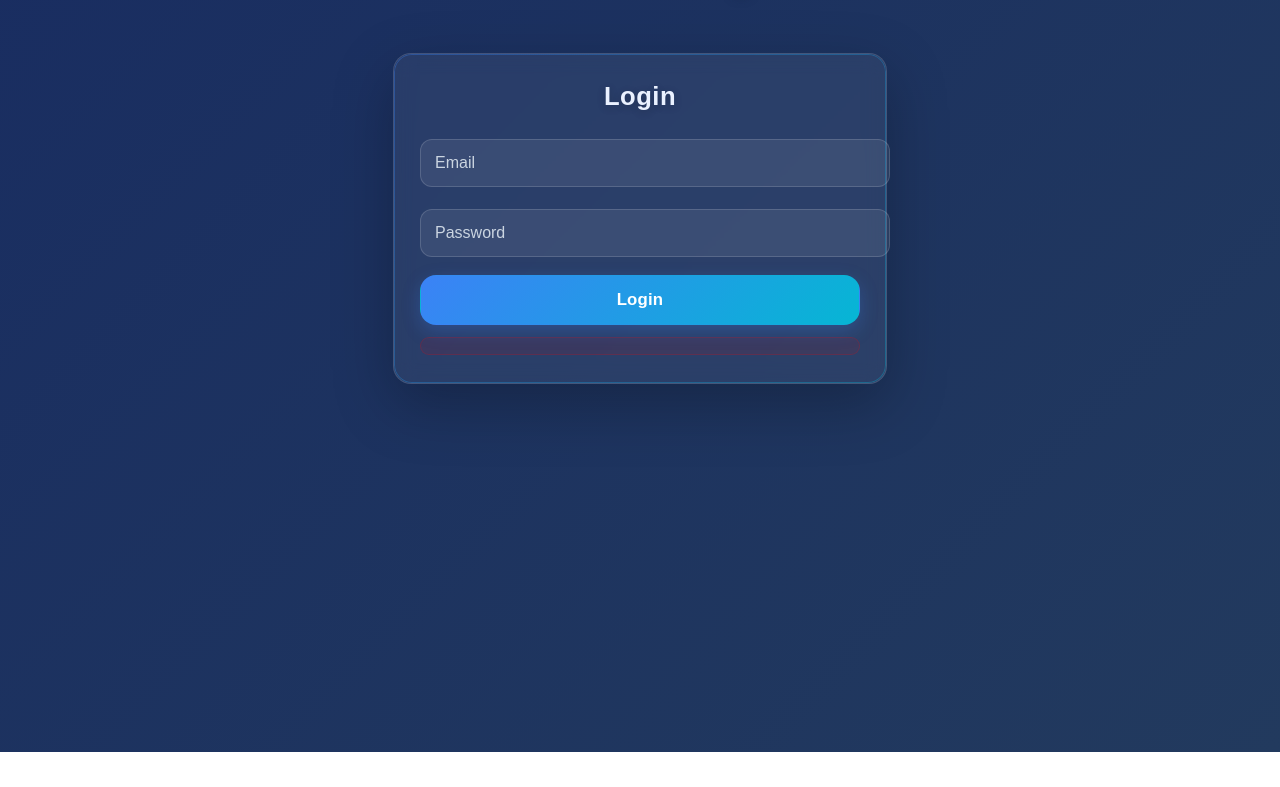
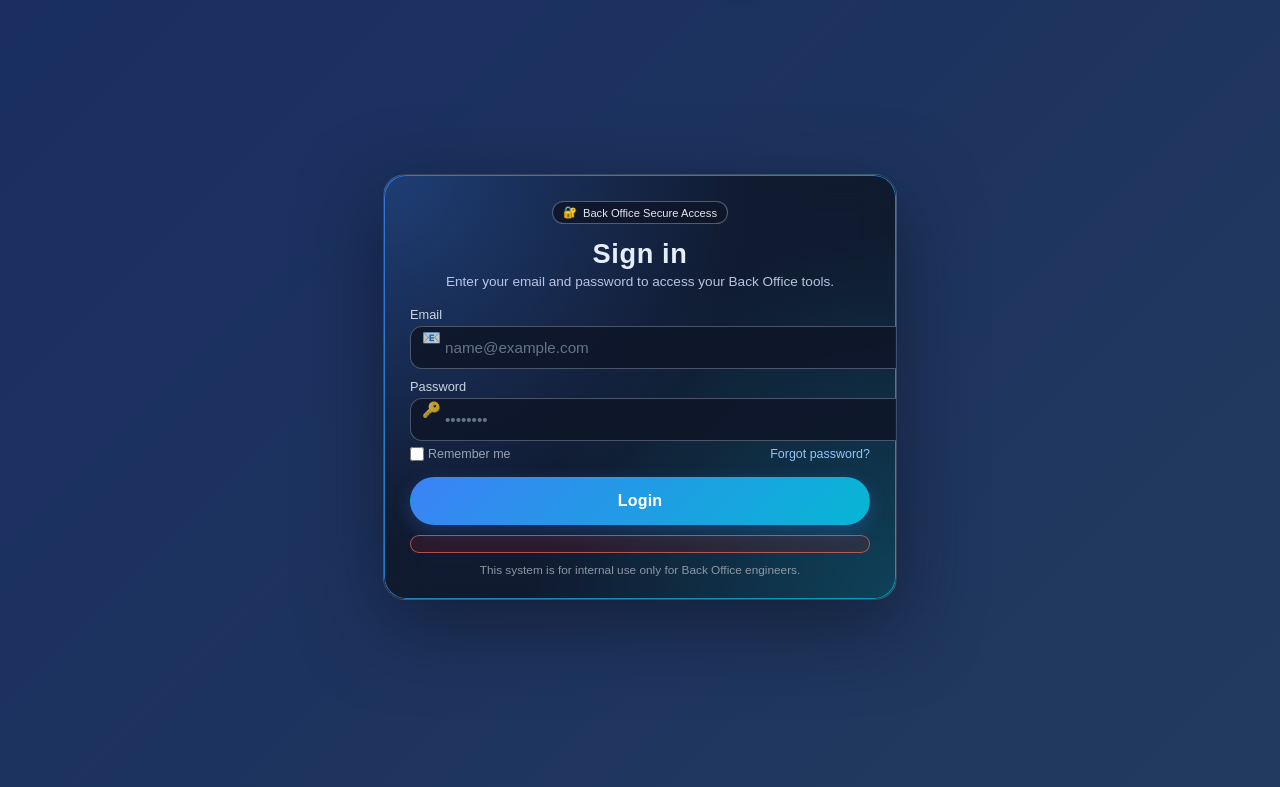
Before and after one commit to MRmisse/Back_Office-Moha, a plain HTML site: page index_TEST.html in a window 1280 px wide. Shown: the part 88-875 px from the top of the page. Before the commit the page ends 840 px from the top, so only its background shows below. Drawn offline with nearby package versions, Linux system fonts and the light colour scheme.

Commit message:
Update index_TEST.html

```diff
--- a/index_TEST.html
+++ b/index_TEST.html
@@ -2,12 +2,11 @@
 <html lang="en">
 <head>
     <meta charset="UTF-8" />
+    <title>Back Office Engineer</title>
     <meta name="viewport" content="width=device-width, initial-scale=1.0" />
-    <title>Back Office Engineer</title>
 
-    <!-- Modal + Main Styles -->
     <style>
-        /* Modal styles - modern, larger, matching page design */
+        /* ================== Modal Styles ================== */
         .modal-overlay {
             position: fixed;
             top: 0; left: 0; right: 0; bottom: 0;
@@ -86,7 +85,7 @@
             transform: scale(1.08) rotate(-2deg);
         }
 
-        /* Main page styles */
+        /* ================== العامة ================== */
         body {
             background: linear-gradient(135deg, #192d61 0%, #223a5e 100%);
             font-family: 'Cairo', Arial, sans-serif;
@@ -114,7 +113,6 @@
             --bg-end: #223a5e;
             --btn-bg-start: #3b82f6;
             --btn-bg-end: #06b6d4;
-            --btn-text: #ffffff;
             --btn-hover-start: #2563eb;
             --btn-hover-end: #0891b2;
             --btn-shadow: 0 6px 18px rgba(59,130,246,0.25);
@@ -133,11 +131,11 @@
             width: min(96%, 1200px);
         }
 
-        /* Unified modern button style */
+        /* ================== الأزرار ================== */
         button, .button, .dropbtn {
             appearance: none;
             background: linear-gradient(135deg, var(--btn-bg-start), var(--btn-bg-end));
-            color: var(--btn-text);
+            color: #ffffff;
             border: 1px solid transparent;
             border-radius: var(--radius);
             padding: 14px 16px;
@@ -180,96 +178,7 @@
             box-shadow: none;
         }
 
-        /* Login card */
-        .login-box {
-            max-width: 440px;
-            margin: 56px auto 0;
-            padding: 28px 26px;
-            background: rgba(255, 255, 255, 0.06);
-            border: 1px solid rgba(255,255,255,0.12);
-            border-radius: 18px;
-            -webkit-backdrop-filter: blur(10px);
-            backdrop-filter: blur(10px);
-            box-shadow: 0 20px 60px rgba(0,0,0,0.25);
-            display: flex;
-            flex-direction: column;
-            align-items: stretch;
-            position: relative;
-        }
-        .login-box::before {
-            content: '';
-            position: absolute;
-            inset: 0;
-            border-radius: 18px;
-            padding: 1px;
-            background: linear-gradient(135deg, rgba(59,130,246,0.35), rgba(6,182,212,0.35));
-            mask: linear-gradient(#000 0 0) content-box, linear-gradient(#000 0 0);
-            -webkit-mask: linear-gradient(#000 0 0) content-box, linear-gradient(#000 0 0);
-            -webkit-mask-composite: xor;
-            mask-composite: exclude;
-            pointer-events: none;
-        }
-        .login-box h2 {
-            margin: 0 0 18px 0;
-            color: #eaf1ff;
-            font-size: 1.6rem;
-            letter-spacing: .5px;
-            text-align: center;
-            text-shadow: 0 2px 8px rgba(0,0,0,0.2);
-        }
-        .login-box input {
-            width: 100%;
-            padding: 14px 14px;
-            margin: 10px 0 12px;
-            border: 1px solid rgba(255,255,255,0.15);
-            border-radius: 12px;
-            background: rgba(255,255,255,0.08);
-            color: #ffffff;
-            font-size: 1rem;
-            outline: none;
-            transition: border-color 160ms ease, box-shadow 160ms ease, background 160ms ease;
-        }
-        .login-box input::placeholder {
-            color: #cbd5e1;
-        }
-        .login-box input:focus {
-            border-color: rgba(59,130,246,0.6);
-            box-shadow: 0 0 0 3px rgba(59,130,246,0.25);
-            background: rgba(255,255,255,0.12);
-        }
-        .login-box button {
-            width: 100%;
-            padding: 14px 16px;
-            border: 1px solid transparent;
-            border-radius: var(--radius);
-            background: linear-gradient(135deg, var(--btn-bg-start), var(--btn-bg-end));
-            color: #fff;
-            font-size: 1.05rem;
-            font-weight: 700;
-            cursor: pointer;
-            transition: background 180ms ease, transform 160ms ease, box-shadow 160ms ease;
-            box-shadow: var(--btn-shadow);
-            margin-top: 6px;
-        }
-        .login-box button:hover {
-            background: linear-gradient(135deg, var(--btn-hover-start), var(--btn-hover-end));
-            transform: translateY(-2px);
-            box-shadow: var(--btn-shadow-hover);
-        }
-        .login-box button:focus-visible {
-            outline: none;
-            box-shadow: var(--btn-shadow-hover), var(--ring);
-        }
-        #login-error {
-            color: #ffb3b3;
-            background: rgba(255, 0, 0, 0.08);
-            border: 1px solid rgba(255, 0, 0, 0.18);
-            padding: 8px 12px;
-            border-radius: 10px;
-            margin-top: 12px;
-            text-align: center;
-        }
-
+        /* ================== زر Logout ================== */
         .logout-btn {
             position: fixed;
             top: 18px;
@@ -298,6 +207,7 @@
             transform: scale(1.04) rotate(-2deg);
         }
 
+        /* ================== Dropdown ================== */
         .dropdown {
             position: relative;
             width: 100%;
@@ -340,6 +250,7 @@
             color: #ffffff;
         }
 
+        /* ================== Toast النسخ ================== */
         #copy-success {
             display:none;
             position:fixed;
@@ -365,21 +276,233 @@
             background: linear-gradient(90deg, #27ae60 0%, #43e97b 100%) !important;
             color: #fff !important;
             box-shadow: 0 2px 16px #27ae6040;
-            transition: background 0.3s, color 0.3s;
         }
         .hidden {
             display: none !important;
         }
+
+        /* ================== Login UI الجديد ================== */
+        .auth-wrapper {
+            min-height: calc(100vh - 80px);
+            display: flex;
+            align-items: center;
+            justify-content: center;
+            padding: 24px 16px 40px;
+        }
+
+        .login-box {
+            width: 100%;
+            max-width: 460px;
+            background: radial-gradient(circle at top left, rgba(59,130,246,0.35), transparent 55%),
+                        radial-gradient(circle at bottom right, rgba(6,182,212,0.25), transparent 55%),
+                        rgba(15,23,42,0.88);
+            border-radius: 22px;
+            border: 1px solid rgba(148,163,184,0.3);
+            box-shadow: 0 24px 80px rgba(15,23,42,0.7);
+            padding: 26px 26px 22px;
+            position: relative;
+            overflow: hidden;
+            backdrop-filter: blur(14px);
+            -webkit-backdrop-filter: blur(14px);
+        }
+
+        .login-box::before {
+            content: '';
+            position: absolute;
+            inset: 0;
+            border-radius: inherit;
+            padding: 1px;
+            background: linear-gradient(135deg, rgba(59,130,246,0.8), rgba(6,182,212,0.8));
+            mask: linear-gradient(#000 0 0) content-box, linear-gradient(#000 0 0);
+            -webkit-mask: linear-gradient(#000 0 0) content-box, linear-gradient(#000 0 0);
+            -webkit-mask-composite: xor;
+            mask-composite: exclude;
+            pointer-events: none;
+        }
+
+        .login-inner {
+            position: relative;
+            z-index: 1;
+        }
+
+        .login-pill {
+            display: inline-flex;
+            align-items: center;
+            gap: 6px;
+            font-size: 0.7rem;
+            padding: 4px 10px;
+            border-radius: 999px;
+            background: rgba(15,23,42,0.9);
+            border: 1px solid rgba(148,163,184,0.5);
+            color: #e5e7eb;
+            margin: 0 auto 14px;
+        }
+        .pill-wrapper {
+            text-align: center;
+        }
+
+        .login-box h2 {
+            margin: 0 0 4px 0;
+            color: #e5edff;
+            font-size: 1.7rem;
+            letter-spacing: 0.6px;
+            text-align: center;
+        }
+
+        .login-subtitle {
+            text-align: center;
+            font-size: 0.85rem;
+            color: #cbd5f5;
+            margin-bottom: 18px;
+            opacity: 0.9;
+        }
+
+        .login-fields {
+            display: flex;
+            flex-direction: column;
+            gap: 10px;
+            margin-top: 10px;
+        }
+
+        .field-wrapper {
+            position: relative;
+        }
+
+        .field-label {
+            font-size: 0.8rem;
+            color: #cbd5e1;
+            margin-bottom: 4px;
+        }
+
+        .field-wrapper .field-icon {
+            position: absolute;
+            top: 50%;
+            left: 12px;
+            transform: translateY(-50%);
+            font-size: 0.95rem;
+            opacity: 0.75;
+            pointer-events: none;
+        }
+
+        .login-box input {
+            width: 100%;
+            padding: 12px 12px 12px 34px;
+            margin: 0;
+            border: 1px solid rgba(148,163,184,0.45);
+            border-radius: 12px;
+            background: rgba(15,23,42,0.9);
+            color: #e5e7eb;
+            font-size: 0.95rem;
+            outline: none;
+            transition: border-color 150ms ease, box-shadow 150ms ease, background 150ms ease, transform 120ms ease;
+        }
+
+        .login-box input::placeholder {
+            color: #64748b;
+        }
+
+        .login-box input:focus {
+            border-color: rgba(59,130,246,0.9);
+            box-shadow: 0 0 0 1px rgba(59,130,246,0.85), 0 0 24px rgba(59,130,246,0.45);
+            background: rgba(15,23,42,0.98);
+            transform: translateY(-1px);
+        }
+
+        .login-meta {
+            display: flex;
+            justify-content: space-between;
+            align-items: center;
+            margin: 6px 0 8px;
+            font-size: 0.78rem;
+            color: #9ca3af;
+        }
+
+        .login-meta-left {
+            display: flex;
+            align-items: center;
+            gap: 4px;
+        }
+
+        .login-meta-left input[type="checkbox"] {
+            width: 14px;
+            height: 14px;
+            margin: 0;
+            accent-color: #3b82f6;
+        }
+
+        .login-meta a {
+            color: #93c5fd;
+            text-decoration: none;
+            font-size: 0.78rem;
+        }
+
+        .login-meta a:hover {
+            text-decoration: underline;
+        }
+
+        .login-box button {
+            width: 100%;
+            padding: 13px 16px;
+            border: 1px solid transparent;
+            border-radius: 999px;
+            background: linear-gradient(135deg, var(--btn-bg-start), var(--btn-bg-end));
+            color: #fff;
+            font-size: 1rem;
+            font-weight: 700;
+            cursor: pointer;
+            transition: background 180ms ease, transform 160ms ease, box-shadow 160ms ease;
+            box-shadow: var(--btn-shadow);
+            margin-top: 8px;
+        }
+
+        .login-box button:hover {
+            background: linear-gradient(135deg, var(--btn-hover-start), var(--btn-hover-end));
+            transform: translateY(-1.5px);
+            box-shadow: var(--btn-shadow-hover);
+        }
+
+        .login-box button:focus-visible {
+            outline: none;
+            box-shadow: var(--btn-shadow-hover), var(--ring);
+        }
+
+        #login-error {
+            color: #fecaca;
+            background: rgba(127,29,29,0.25);
+            border: 1px solid rgba(248,113,113,0.65);
+            padding: 8px 10px;
+            border-radius: 10px;
+            margin-top: 10px;
+            text-align: center;
+            font-size: 0.8rem;
+        }
+
+        .login-footer-note {
+            margin-top: 10px;
+            font-size: 0.74rem;
+            color: #9ca3af;
+            text-align: center;
+            opacity: 0.9;
+        }
+
+        @media (max-width: 500px) {
+            .login-box {
+                padding: 22px 20px 18px;
+                border-radius: 18px;
+            }
+            .login-box h2 {
+                font-size: 1.45rem;
+            }
+        }
     </style>
 </head>
 <body>
-    <!-- Modal Popup for template info -->
+    <!-- ========== Modal لعرض محتوى القوالب ========== -->
     <div id="template-modal" class="modal-overlay">
         <div class="modal-content">
             <button class="modal-close-btn" onclick="closeTemplateModal()">&times;</button>
             <h3 id="modal-template-title"></h3>
             <textarea id="modal-template-content" readonly></textarea>
-            <!-- زر نسخ محتوى القالب من المودال -->
             <button
                 type="button"
                 class="button"
@@ -394,18 +517,74 @@
     <div class="header">Back Office Engineer</div>
     <div id="user-info"></div>
 
-    <!-- Login Box -->
+    <!-- ========== Login UI الجديد ========== -->
+   <!-- ========== Login UI (English) ========== -->
+<div class="auth-wrapper">
     <div class="login-box" id="login-box">
-        <h2>Login</h2>
-        <form id="login-form">
-            <input type="email" id="email" placeholder="Email" required />
-            <input type="password" id="password" placeholder="Password" required />
-            <button type="submit" id="login-btn">Login</button>
-            <div id="login-error"></div>
-        </form>
+        <div class="login-inner">
+            <div class="pill-wrapper">
+                <div class="login-pill">
+                    <span>🔐</span>
+                    <span>Back Office Secure Access</span>
+                </div>
+            </div>
+
+            <h2>Sign in</h2>
+            <div class="login-subtitle">
+                Enter your email and password to access your Back Office tools.
+            </div>
+
+            <form id="login-form">
+                <div class="login-fields">
+                    <div class="field-wrapper">
+                        <div class="field-label">Email</div>
+                        <span class="field-icon">📧</span>
+                        <input
+                            type="email"
+                            id="email"
+                            placeholder="name@example.com"
+                            required
+                            dir="ltr"
+                        />
+                    </div>
+
+                    <div class="field-wrapper">
+                        <div class="field-label">Password</div>
+                        <span class="field-icon">🔑</span>
+                        <input
+                            type="password"
+                            id="password"
+                            placeholder="••••••••"
+                            required
+                            dir="ltr"
+                        />
+                    </div>
+                </div>
+
+                <div class="login-meta">
+                    <label class="login-meta-left">
+                        <input type="checkbox" />
+                        <span>Remember me</span>
+                    </label>
+                    <a href="javascript:void(0);">Forgot password?</a>
+                </div>
+
+                <button type="submit" id="login-btn">
+                    Login
+                </button>
+
+                <div id="login-error"></div>
+
+                <div class="login-footer-note">
+                    This system is for internal use only for Back Office engineers.
+                </div>
+            </form>
+        </div>
     </div>
+</div>
 
-    <!-- قسم tabadul Template (extra-templates) -->
+
+    <!-- ========== Extra templates (Tabadul) ========== -->
     <div id="extra-templates" class="hidden container" style="margin-top:40px;">
         <button class="button" onclick="hideExtraTemplates()" style="grid-column:1/-1;background:linear-gradient(90deg,#ff5858 0%,#f09819 100%);color:#fff;">عودة للقائمة الرئيسية</button>
         <button class="button" onclick="openInNewTab('https://epg-ui.tabadul.iq/epg_gui/#login')">TABADUL</button>
@@ -423,11 +602,10 @@
         <button class="button" onclick="copyText('تحية طيبة تم التجييك كود otp (الرمز الذي يصل في رسالة) لم تتم كتابته بطريقة صحيحة او تم التاخير في كتابته فيرجى إعادة المحاولة مره أخرى لتتم عملية الدفع وشكرا')">3DS2 authentication successful</button>
     </div>
 
-    <!-- FeedBack Templates -->
+    <!-- ========== FeedBack Templates ========== -->
     <div id="feedback-templates" class="hidden container" style="margin-top:40px;">
         <button class="button" onclick="hideFeedBackTemplates()" style="grid-column:1/-1;background:linear-gradient(90deg,#ff5858 0%,#f09819 100%);color:#fff;">عودة للقائمة الرئيسية</button>
 
-        <!-- مربع بحث داخل قوالب التغذية -->
         <input
             id="feedback-templates-search"
             type="text"
@@ -471,11 +649,10 @@
         <button class="button" onclick="copyTemplateText('feedtemplates/template36.txt', this)">TEST</button>
     </div>
 
-    <!-- Email Templates -->
+    <!-- ========== Email Templates ========== -->
     <div id="email-templates" class="hidden container" style="margin-top:40px;">
         <button class="button" onclick="hideEmailTemplates()" style="grid-column:1/-1;background:linear-gradient(90deg,#ff5858 0%,#f09819 100%);color:#fff;">عودة للقائمة الرئيسية</button>
 
-        <!-- مربع بحث داخل قوالب الإيميل -->
         <input
             id="email-templates-search"
             type="text"
@@ -515,7 +692,7 @@
         ></textarea>
     </div>
 
-    <!-- مجموعة أزرار القوالب الخاصة فقط -->
+    <!-- ========== Custom FATS Templates ========== -->
     <div id="custom-templates" class="hidden container" style="margin-top:40px;">
         <button class="button" onclick="hideCustomTemplates()" style="grid-column:1/-1;background:linear-gradient(90deg,#ff5858 0%,#f09819 100%);color:#fff;">عودة لقوالب التغذية</button>
 
@@ -537,7 +714,7 @@
         </div>
     </div>
 
-    <!-- Main Buttons (Dashboard) -->
+    <!-- ========== Main Buttons Dashboard ========== -->
     <div class="container" id="main-buttons" style="display:none;">
         <div class="dropdown">
             <button class="dropbtn" tabindex="0">Feed Back Templates</button>
@@ -600,17 +777,17 @@
         <span style="font-size:1.5em;vertical-align:middle;">✔️</span> تم النسخ
     </div>
 
-    <!-- Supabase -->
+    <!-- ========== Supabase ========== -->
     <script src="https://cdn.jsdelivr.net/npm/@supabase/supabase-js"></script>
 
     <script>
-        // Supabase credentials
         const SUPABASE_URL = "https://hkzfxpqjrwyxetsjdjor.supabase.co";
         const SUPABASE_ANON_KEY = "eyJhbGciOiJIUzI1NiIsInR5cCI6IkpXVCJ9.eyJpc3MiOiJzdXBhYmFzZSIsInJlZiI6ImhremZ4cHFqcnd5eGV0c2pkam9yIiwicm9sZSI6ImFub24iLCJpYXQiOjE3NTE4MjkyMjQsImV4cCI6MjA2NzQwNTIyNH0.qR9hBlQ4crAiLmKO0gd9JNfo2Jj95dvEE6E2oc9E9Lw";
         const supabase = window.supabase.createClient(SUPABASE_URL, SUPABASE_ANON_KEY);
 
         const loginForm = document.getElementById('login-form');
         const loginBox = document.getElementById('login-box');
+        const authWrapper = document.querySelector('.auth-wrapper');
         const loginError = document.getElementById('login-error');
         const loginBtn = document.getElementById('login-btn');
         const logoutBtn = document.getElementById('logout-btn');
@@ -622,7 +799,7 @@
         const showFeedBackFATS = document.getElementById('showFeedBackFATS');
         const userInfo = document.getElementById('user-info');
 
-        // Dropdown logic
+        /* ========== Dropdown Logic ========== */
         document.querySelectorAll('.dropdown').forEach(function(drop){
             const btn = drop.querySelector('.dropbtn');
             const content = drop.querySelector('.dropdown-content');
@@ -657,7 +834,7 @@
             document.querySelectorAll('.dropdown').forEach(d=>d.classList.remove('open'));
         });
 
-        // Login logic
+        /* ========== Login Logic (Supabase) ========== */
         loginForm.addEventListener('submit', async function(e) {
             e.preventDefault();
             const email = document.getElementById('email').value;
@@ -675,6 +852,7 @@
                 if (error) {
                     loginError.textContent = error.message || 'Invalid credentials or connection issue.';
                 } else {
+                    if (authWrapper) authWrapper.style.display = 'none';
                     loginBox.style.display = 'none';
                     mainButtons.style.display = 'grid';
                     feedbackTemplates.classList.add('hidden');
@@ -707,13 +885,14 @@
             extraTemplates.classList.add('hidden');
             emailTemplates.classList.add('hidden');
             showFeedBackFATS.classList.add('hidden');
-            loginBox.style.display = 'flex';
+            if (authWrapper) authWrapper.style.display = 'flex';
+            loginBox.style.display = 'block';
             logoutBtn.classList.remove('show');
             loginForm.reset();
             if (userInfo) userInfo.textContent = '';
         });
 
-        // دوال عامة
+        /* ========== Helpers ========== */
         function copyText(text) {
             const active = document.activeElement;
             navigator.clipboard.writeText(text);
@@ -819,7 +998,7 @@
             });
         }
 
-        // إظهار/إخفاء الأقسام
+        /* ========== Show / Hide Sections ========== */
         function showFeedBackTemplates() {
             mainButtons.classList.add('hidden');
             feedbackTemplates.classList.remove('hidden');
```
